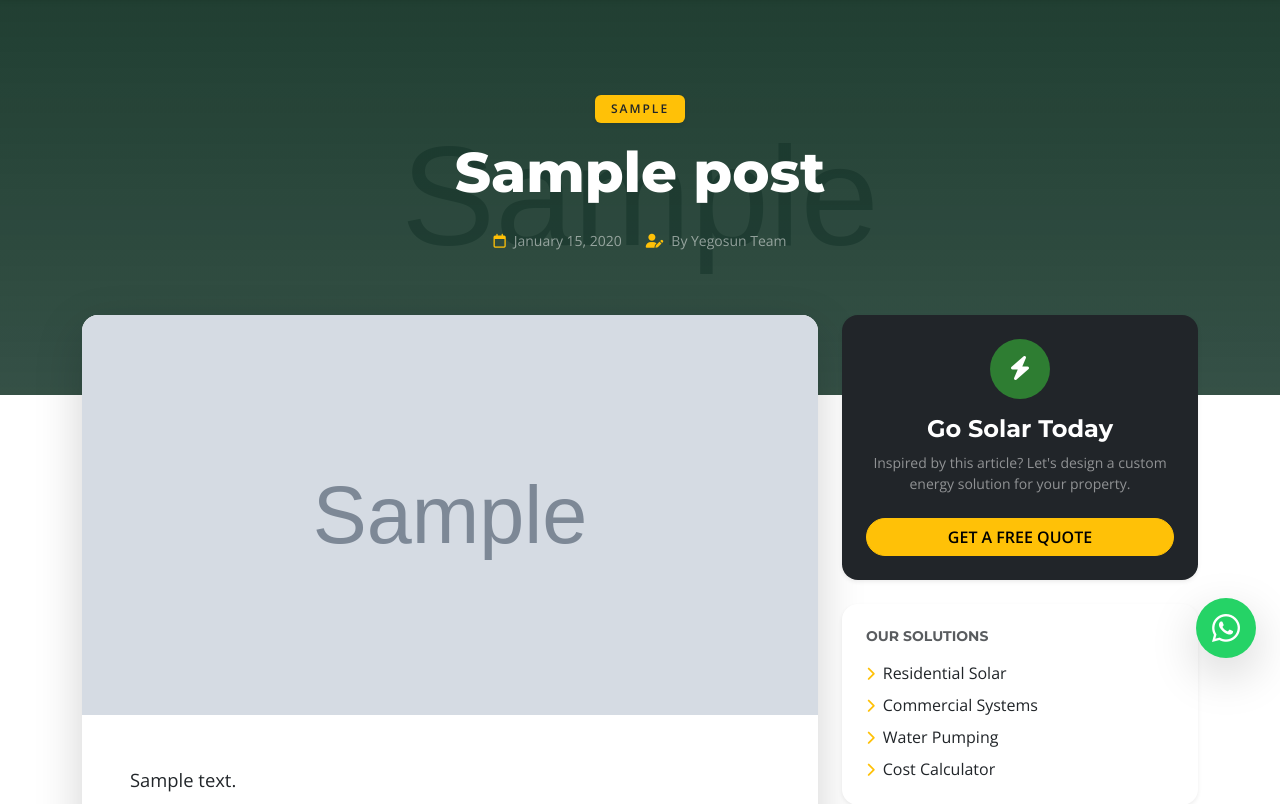
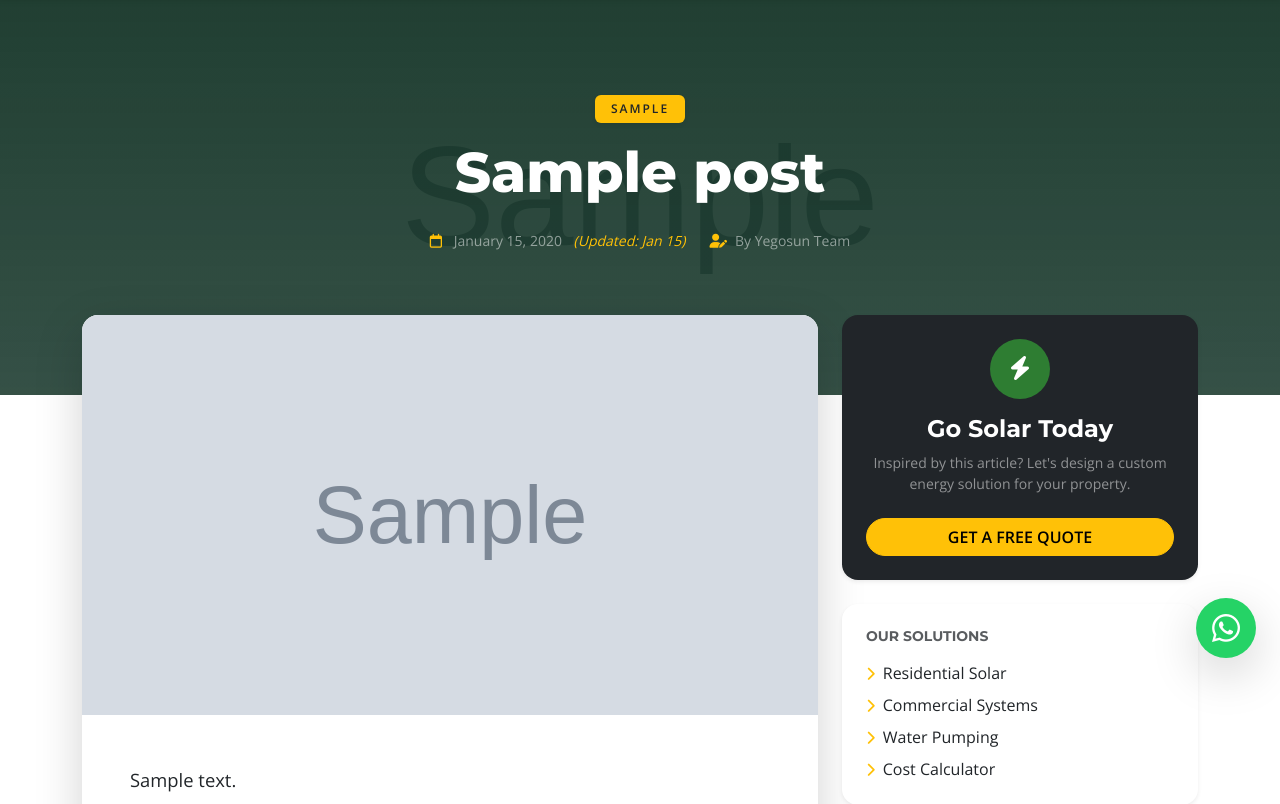
Before and after one commit to kelvin-keter/yegosun-website, a Flask app: page /blog/1 in a window 1280 px wide. Shown: the part 118-922 px from the top of the page. Run offline with Flask 3, Linux system fonts and the light colour scheme; tables that the repository leaves empty hold one stand-in row (values such as "Sample post"); grey boxes marked "Sample" are stand-in pictures.

Commit message:
Feature: Add Last Updated timestamp to blogs and Success Alerts to dashboard

```diff
--- a/app.py
+++ b/app.py
@@ -51,6 +51,8 @@ class BlogPost(db.Model):
     content = db.Column(db.Text, nullable=False)
     category = db.Column(db.String(50), nullable=False)
     date_posted = db.Column(db.DateTime, nullable=False, default=datetime.utcnow)
+    # NEW: Track when the post was last edited
+    date_updated = db.Column(db.DateTime, nullable=True)
 
 # NEW MODEL: To track Quotes/Leads
 class Quote(db.Model):
@@ -199,7 +201,7 @@ def new_post():
                 print(e)
     return render_template('create_post.html')
 
-# --- EDIT BLOG POST (FIXED & ROBUST VERSION) ---
+# --- EDIT BLOG POST (UPDATED WITH DATE TRACKING) ---
 @app.route('/post/<int:post_id>/edit', methods=['GET', 'POST'])
 @login_required
 def edit_post(post_id):
@@ -211,6 +213,9 @@ def edit_post(post_id):
             post.title = request.form.get('title')
             post.content = request.form.get('content')
             post.category = request.form.get('category')
+
+            # NEW: Update the timestamp
+            post.date_updated = datetime.utcnow()
 
             # 2. Update Image (Safely)
             file = request.files.get('image') # Use .get() to avoid crashing
@@ -224,6 +229,9 @@ def edit_post(post_id):
 
             # 3. Commit
             db.session.commit()
+
+            # NEW: Success Message
+            flash('Article updated successfully!', 'success')
             return redirect(url_for('dashboard'))
 
         except Exception as e:
--- a/templates/blog_detail.html
+++ b/templates/blog_detail.html
@@ -8,7 +8,14 @@
         <h1 class="display-4 fw-extrabold mb-4">{{ post.title }}</h1>
 
         <div class="d-flex justify-content-center align-items-center text-white-50 small">
-            <span class="me-4"><i class="fa-regular fa-calendar me-2 text-warning"></i>{{ post.date_posted.strftime('%B %d, %Y') }}</span>
+            <span class="me-4">
+                <i class="fa-regular fa-calendar me-2 text-warning"></i>
+                {{ post.date_posted.strftime('%B %d, %Y') }}
+
+                {% if post.date_updated %}
+                    <span class="text-warning ms-2 fst-italic">(Updated: {{ post.date_updated.strftime('%b %d') }})</span>
+                {% endif %}
+            </span>
             <span><i class="fa-solid fa-user-pen me-2 text-warning"></i>By Yegosun Team</span>
         </div>
     </div>
```
Also changed, not shown: templates/dashboard.html (+14 -0 lines).
